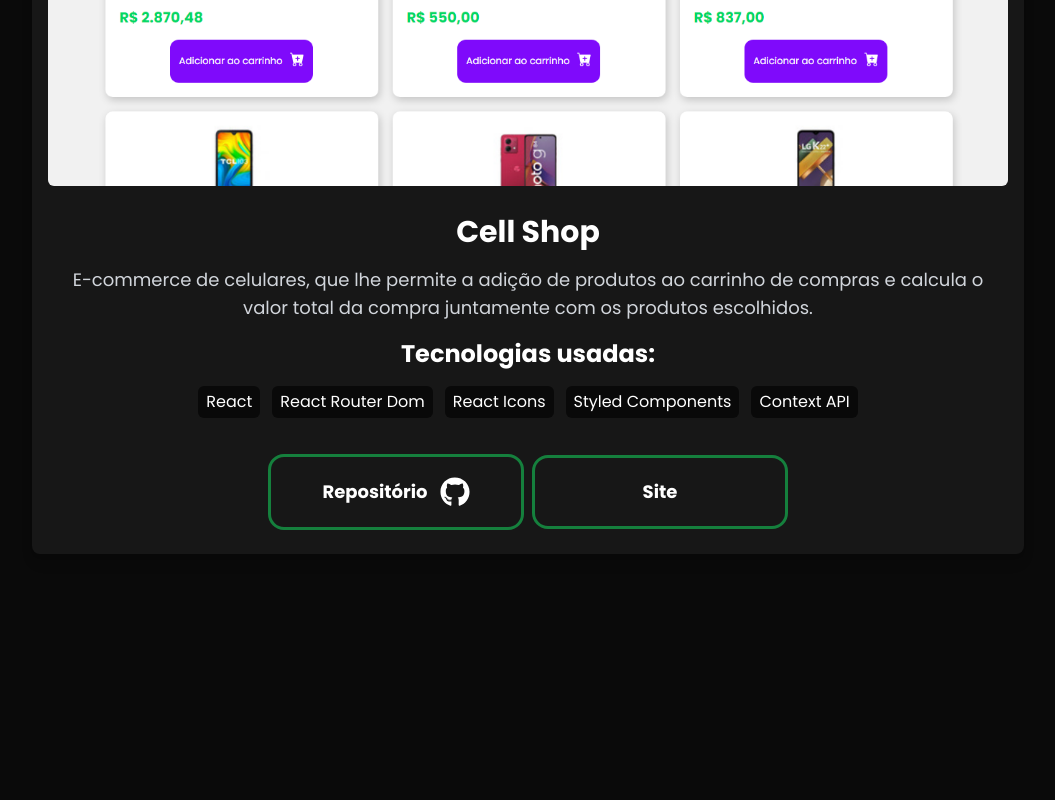
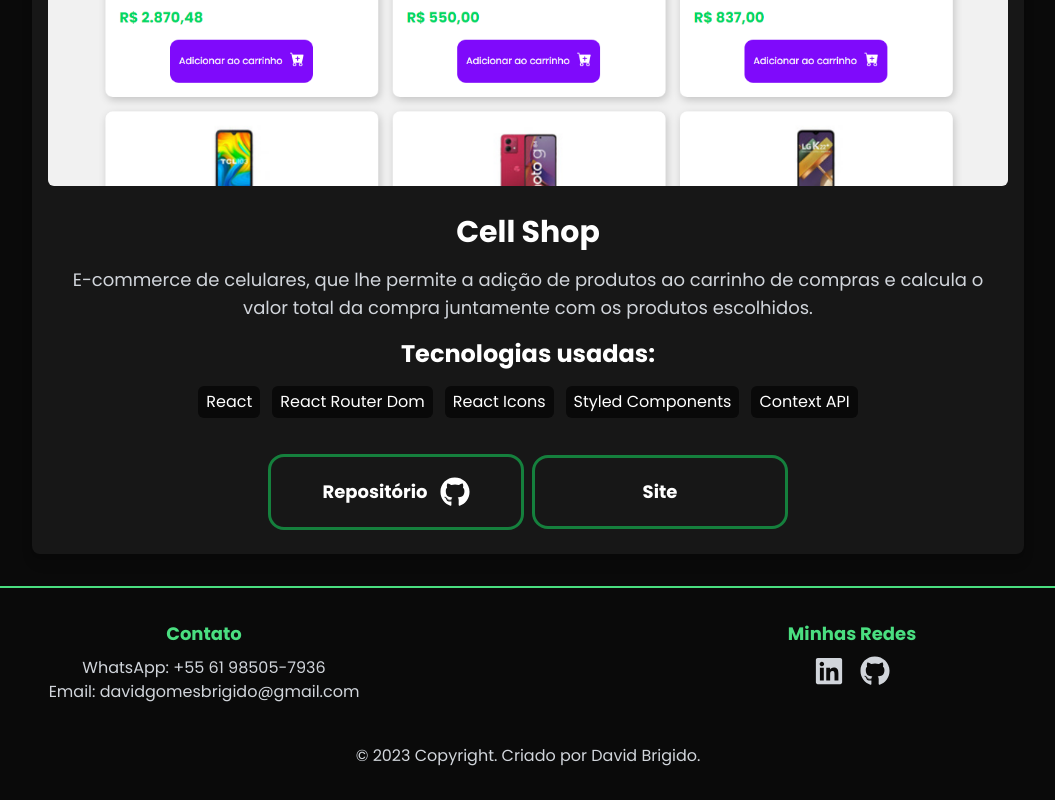
Before and after one commit to DavidGBbr/Portfolio-Fullstack, a Next.js app: page / in a window 1280 px wide. Shown: the part 6652-7452 px from the top of the page, without its empty margins (112-1167 px from the left). Before the commit the page ends 7238 px from the top, so only its background shows below. Built offline with nearby package versions, Linux system fonts and the light colour scheme.

Commit message:
footer created

```diff
--- a/src/app/page.tsx
+++ b/src/app/page.tsx
@@ -7,6 +7,7 @@
 import Skills from "@/components/Skills";
 import Projects from "@/components/Projects";
 import BackToTop from "@/components/BackToTop";
+import Footer from "@/components/Footer";
 
 const Page = () => {
   return (
@@ -16,6 +17,7 @@
       <About />
       <Skills />
       <Projects />
+      <Footer />
       <SocialLinks />
       <BackToTop />
     </div>
--- /dev/null
+++ b/src/components/Footer.tsx
@@ -0,0 +1,49 @@
+import { FaLinkedin, FaGithub } from "react-icons/fa";
+
+const Footer = () => {
+  return (
+    <footer className="bg-primary text-gray-300 py-8 border-t-2 border-green-400 container mx-auto">
+      <div className="container mx-auto text-center">
+        <div className="grid grid-cols-1 sm:grid-cols-2 gap-4">
+          <div className="mb-4">
+            <h3 className="text-lg font-semibold mb-2 text-green-400">
+              Contato
+            </h3>
+            <p>WhatsApp: +55 61 98505-7936</p>
+            <p>Email: davidgomesbrigido@gmail.com</p>
+          </div>
+          <div className="mb-4">
+            <h3 className="text-lg font-semibold mb-2 text-green-400">
+              Minhas Redes
+            </h3>
+            <div className="flex space-x-4 justify-center">
+              <a
+                href="https://www.linkedin.com/in/david-brigido/"
+                className="text-3xl hover:text-secondary hover:text-green-700 hover:scale-110 duration-300"
+                aria-label="Linkedin"
+              >
+                <FaLinkedin />
+              </a>
+              <a
+                href="https://github.com/DavidGBbr"
+                className="text-3xl hover:text-secondary hover:text-green-700 hover:scale-110 duration-300"
+                aria-label="Github"
+              >
+                <FaGithub />
+              </a>
+            </div>
+          </div>
+        </div>
+
+        <div className="mt-6">
+          <>
+            &copy; {new Date().getFullYear()} Copyright. Criado por David
+            Brigido.
+          </>
+        </div>
+      </div>
+    </footer>
+  );
+};
+
+export default Footer;
```
